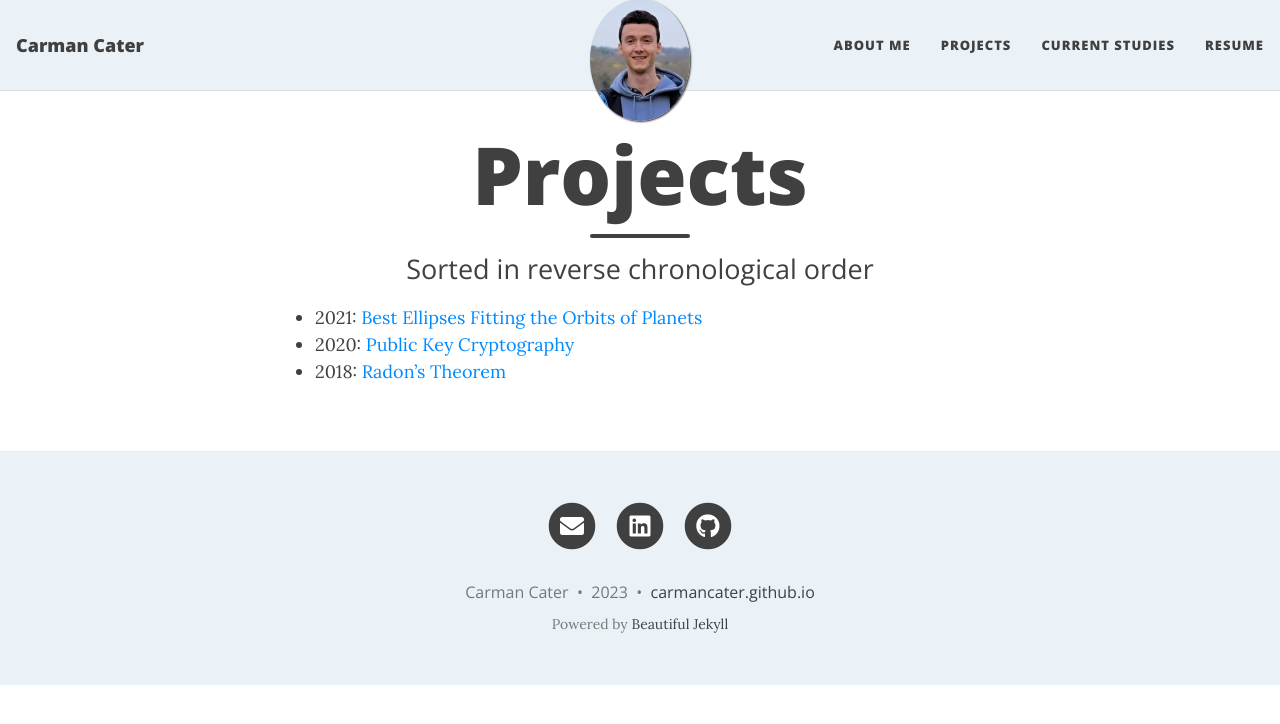
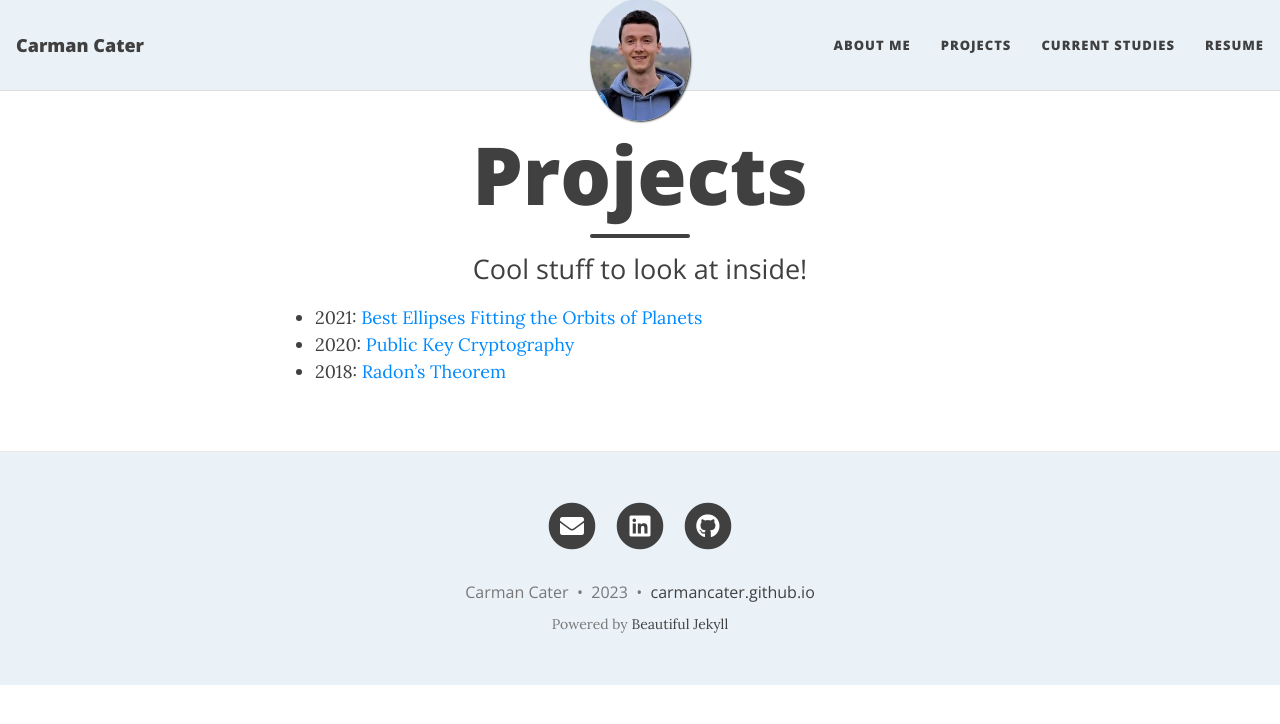
Before and after one commit to carmancater/carmancater.github.io, a Jekyll site: the page built from Projects.md, in a window 1280 px wide. Shown: the top 724 px of the page. Built offline with Jekyll 4.4.1, drawn with Linux system fonts in a browser that asks for light colours; nearby versions of some CDN libraries.

Commit message:
Update Projects.md

```diff
--- a/Projects.md
+++ b/Projects.md
@@ -1,7 +1,7 @@
 ---
 layout: page
 title: Projects
-subtitle: Sorted in reverse chronological order
+subtitle: Cool stuff to look at inside!
 share-title: Carman Cater - Projects
 ---
 
```
